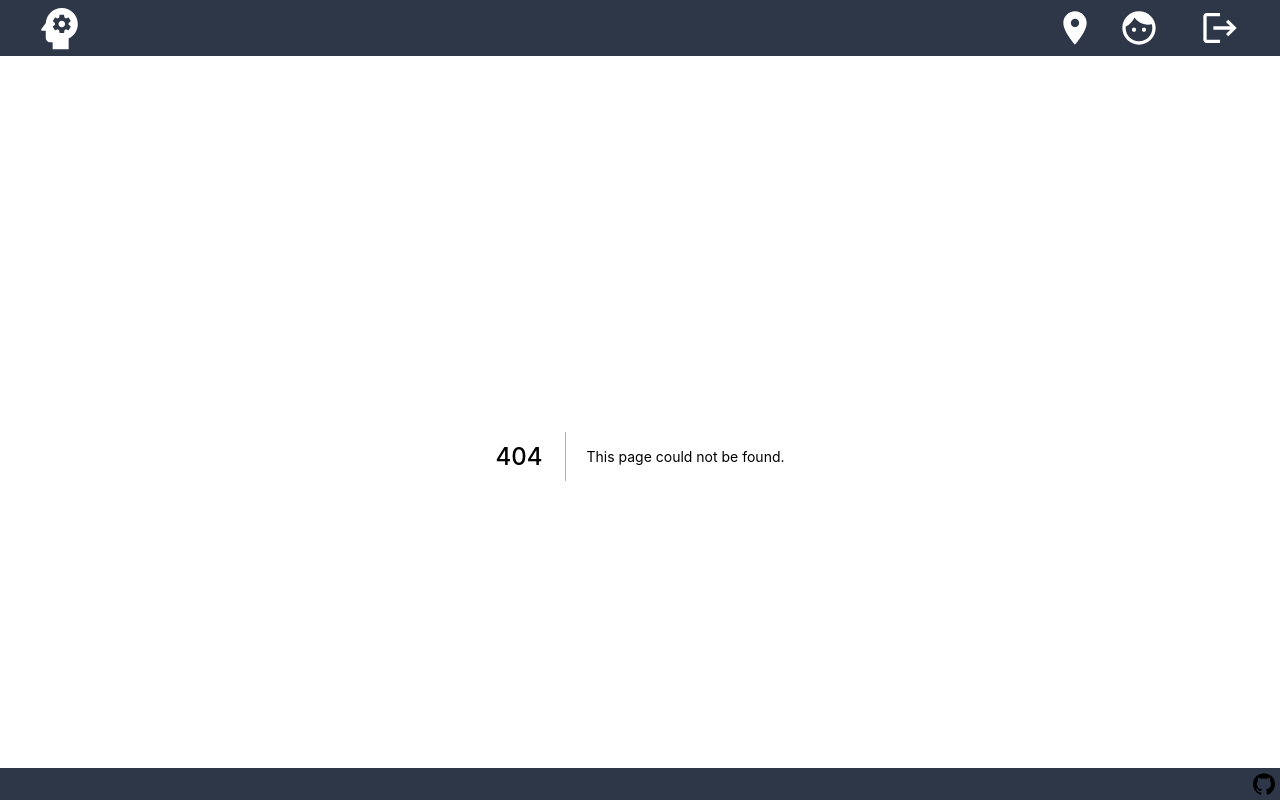
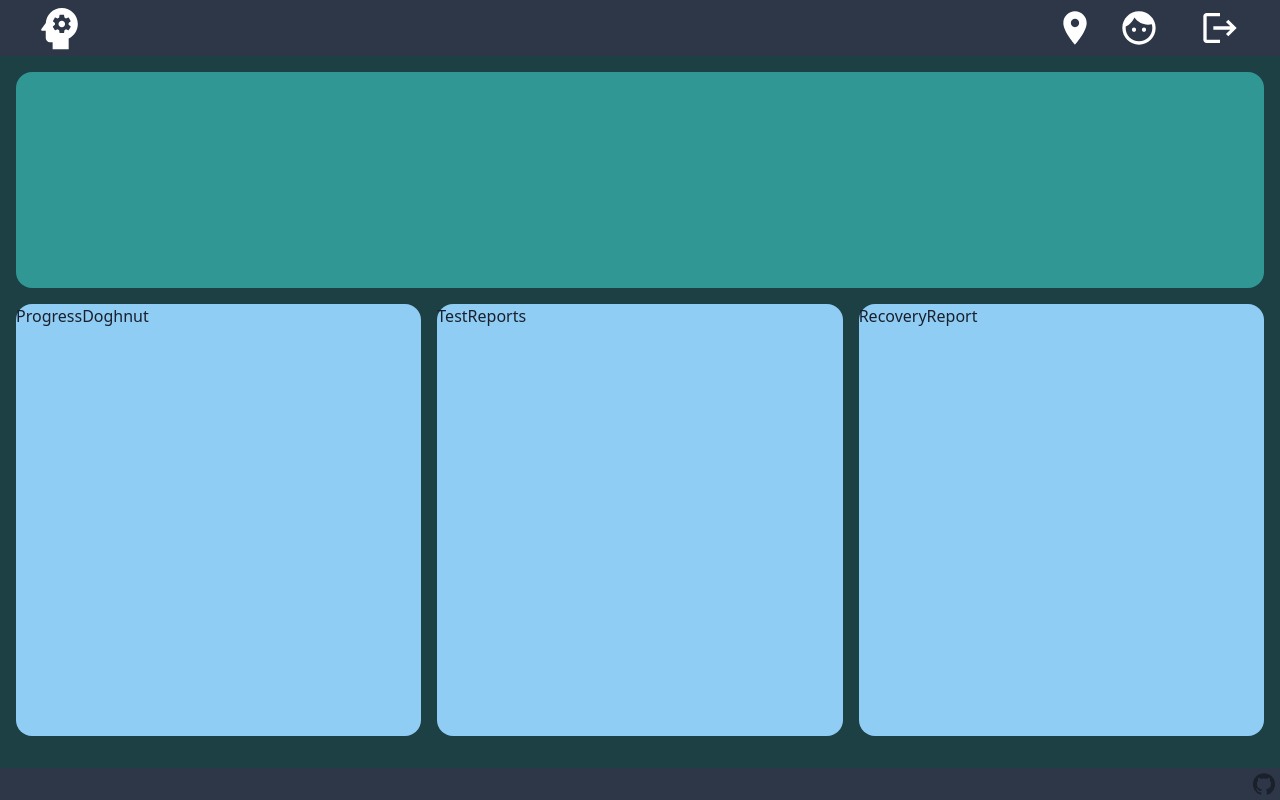
Before and after one commit to Rohanfizz/Mental_Health_App, a Next.js app: page /profile in a window 1280 px wide. Before the commit this address had no page. Built offline with nearby package versions, Linux system fonts and the light colour scheme.

Commit message:
profilepage

```diff
--- a/package.json
+++ b/package.json
@@ -17,9 +17,11 @@
     "@mui/material": "^5.4.4",
     "@react-google-maps/api": "^2.7.0",
     "@reduxjs/toolkit": "^1.8.0",
+    "chart.js": "^3.7.1",
     "framer-motion": "^6.2.8",
     "next": "12.1.0",
     "react": "^17.0.2",
+    "react-chartjs-2": "^4.0.1",
     "react-dom": "17.0.2",
     "react-redux": "^7.2.6"
   },
--- /dev/null
+++ b/pages/profile/index.tsx
@@ -0,0 +1,38 @@
+import { Grid, GridItem } from "@chakra-ui/react";
+import React from "react";
+import ProfileInfo from "../../src/components/ProfilePage/ProfileInfo";
+import ProgressDoghnut from "../../src/components/ProfilePage/ProgressDoghnut";
+import RecoveryReport from "../../src/components/ProfilePage/RecoveryReport";
+import TestReports from "../../src/components/ProfilePage/TestReports";
+
+const profileCard = {
+    bg:"blue.200",
+    h:"200%",
+    borderRadius:"1rem"
+}
+const profileCardMain ={
+    bg:"teal.500",
+    h:"100%",
+    borderRadius:"1rem"
+}
+function Profile() {
+
+    return (
+        <Grid
+            h="100%"
+            templateRows="repeat(3, 1fr)"
+            templateColumns="repeat(3, 1fr)"
+            gap={"1rem"}
+            p="1rem"
+            bg="teal.900"
+            // border="3px solid yellow"
+        >
+            <GridItem colSpan={3} sx={profileCardMain}><ProfileInfo/></GridItem>
+            <GridItem colSpan={1} sx={profileCard}> <  ProgressDoghnut /> </GridItem>
+            <GridItem colSpan={1} sx={profileCard}> <TestReports/> </GridItem>
+            <GridItem colSpan={1} sx={profileCard}> <RecoveryReport/> </GridItem>
+        </Grid>
+    );
+}
+
+export default Profile;
--- /dev/null
+++ b/src/components/ProfilePage/ProfileInfo.tsx
@@ -0,0 +1,10 @@
+import React from 'react'
+
+function ProfileInfo() {
+  return (
+    <></>
+    // <Flex alignItems></Flex>
+  )
+}
+
+export default ProfileInfo
--- /dev/null
+++ b/src/components/ProfilePage/ProgressDoghnut.tsx
@@ -0,0 +1,9 @@
+import React from 'react'
+
+function ProgressDoghnut() {
+  return (
+    <div>ProgressDoghnut</div>
+  )
+}
+
+export default ProgressDoghnut
--- /dev/null
+++ b/src/components/ProfilePage/RecoveryReport.tsx
@@ -0,0 +1,9 @@
+import React from 'react'
+
+function RecoveryReport() {
+  return (
+    <div>RecoveryReport</div>
+  )
+}
+
+export default RecoveryReport
--- /dev/null
+++ b/src/components/ProfilePage/TestReports.tsx
@@ -0,0 +1,9 @@
+import React from 'react'
+
+function TestReports() {
+  return (
+    <div>TestReports</div>
+  )
+}
+
+export default TestReports
```
Also changed, not shown: pages/therapists-near-you/index.tsx (+38 -4 lines), src/components/utils/GoogleMapInstance.tsx (+24 -7 lines), 2 other files (tests, documents, lock files or other folders).
